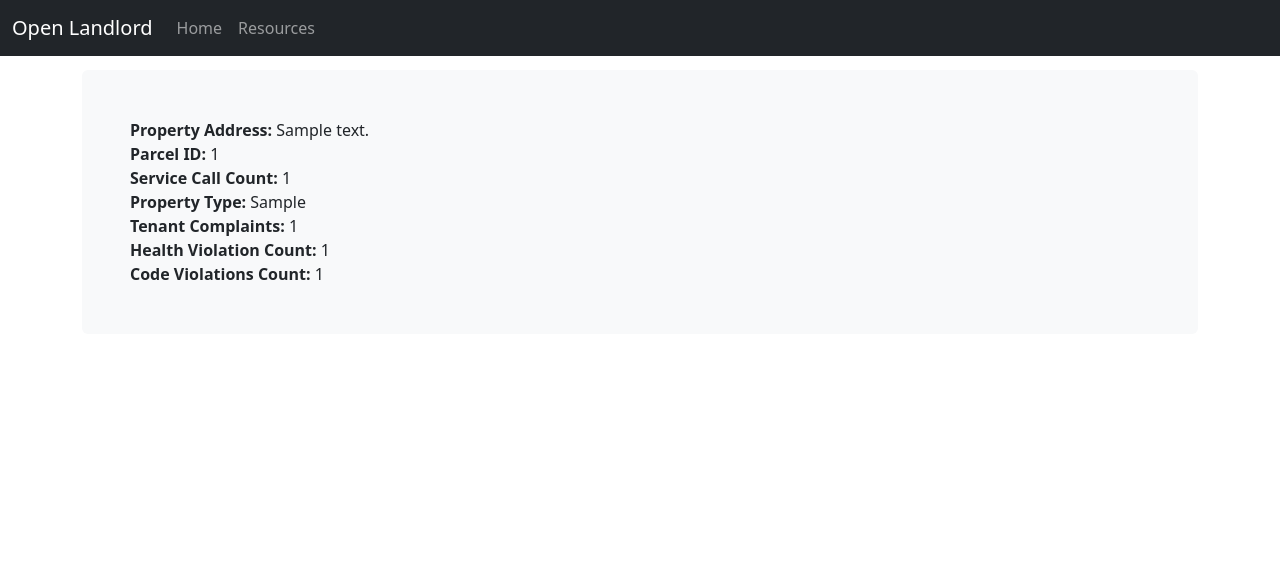
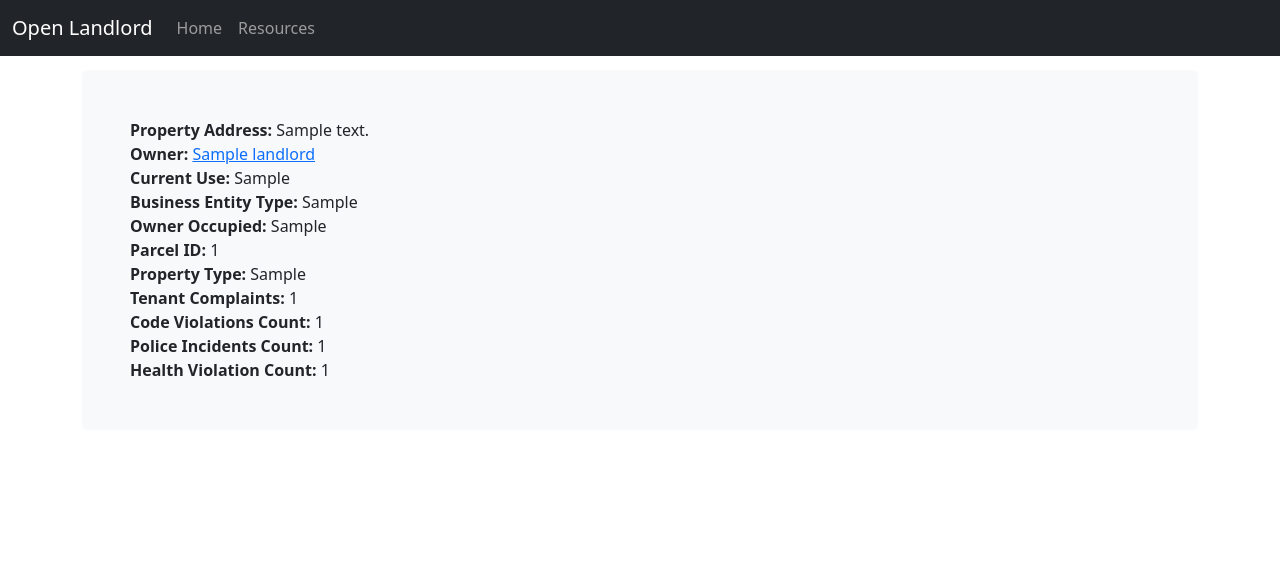
Before and after one commit to landlord-report-card/open-landlord, a Flask app: page /property/1 in a window 1280 px wide. Shown: the top 575 px of the page. Run offline with Flask 2, Linux system fonts and the light colour scheme; tables that the repository leaves empty hold one stand-in row (values such as "Sample post").

Commit message:
clean up property page

```diff
--- a/app.py
+++ b/app.py
@@ -206,4 +206,5 @@ def landlord(id):
 @app.route('/property/<id>')
 def property(id):
     property = Property.query.filter_by(id=id).first()
-    return render_template('property.html', property=property)
+    landlord = Landlord.query.filter_by(id=property.owner_id).first()
+    return render_template('property.html', property=property, landlord=landlord)
--- a/templates/property.html
+++ b/templates/property.html
@@ -2,11 +2,15 @@
 {% block title %}Albany Open Landlord{% endblock %}
 {% block content %}
 <strong>Property Address: </strong>{{property.address}}</br>
+<strong>Owner: </strong><a href="/landlord/{{landlord.id}}">{{landlord.name}}</a></br>
+<strong>Current Use: </strong>{{property.current_use}}</br>
+<strong>Business Entity Type: </strong>{{property.business_entity_type}}</br>
+<strong>Owner Occupied: </strong>{{property.owner_occupied}}</br>
 <strong>Parcel ID: </strong>{{property.parcel_id}}</br>
-<strong>Service Call Count: </strong>{{property.service_call_count}}</br>
 <strong>Property Type: </strong>{{property.property_type}}</br>
 <strong>Tenant Complaints: </strong>{{property.tenant_complaints}}</br>
+<strong>Code Violations Count: </strong>{{property.code_violations_count}}</br>
+<strong>Police Incidents Count: </strong>{{property.police_incidents_count}}</br>
 <strong>Health Violation Count: </strong>{{property.health_violation_count}}</br>
-<strong>Code Violations Count: </strong>{{property.code_violations_count}}</br>
 
 {% endblock %}
```
